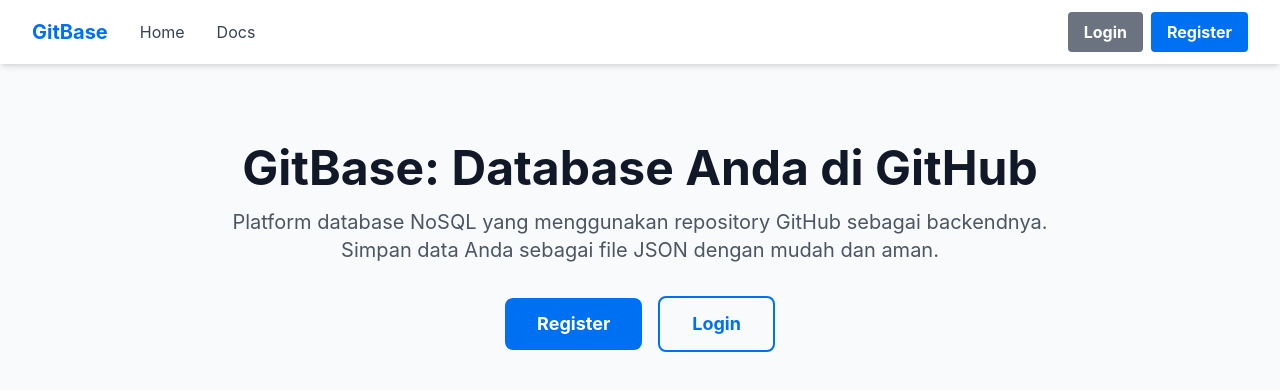
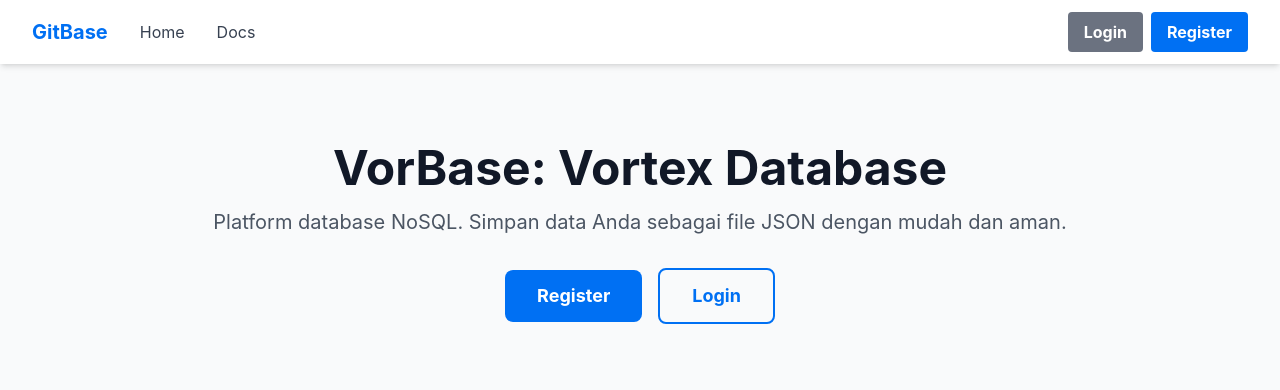
Before and after one commit to lemh5737-pixel/Gitbase, a Next.js app: page / in a window 1280 px wide. Shown: the top 390 px of the page. Built offline with nearby package versions, Linux system fonts and the light colour scheme; no server answers.

Commit message:
Update index.js

```diff
--- a/pages/index.js
+++ b/pages/index.js
@@ -8,10 +8,10 @@ export default function Home() {
       <Navbar />
       <main className="max-w-4xl mx-auto py-20 px-4 text-center">
         <h1 className="text-5xl font-bold text-gray-900 mb-4">
-          GitBase: Database Anda di GitHub
+          VorBase: Vortex Database
         </h1>
         <p className="text-xl text-gray-600 mb-8">
-          Platform database NoSQL yang menggunakan repository GitHub sebagai backendnya. Simpan data Anda sebagai file JSON dengan mudah dan aman.
+          Platform database NoSQL. Simpan data Anda sebagai file JSON dengan mudah dan aman.
         </p>
 
         {/* --- PERUBAHAN DIMULAI DI SINI --- */}
```
